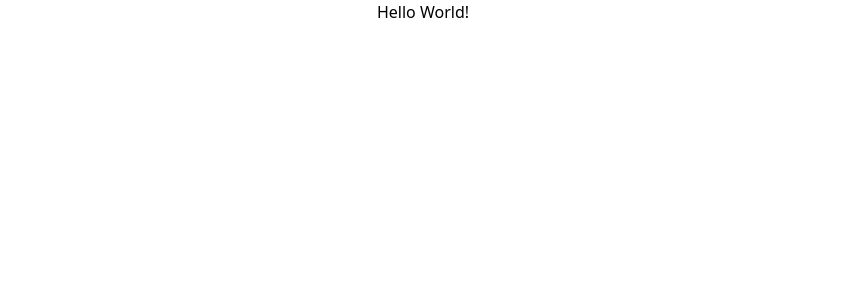
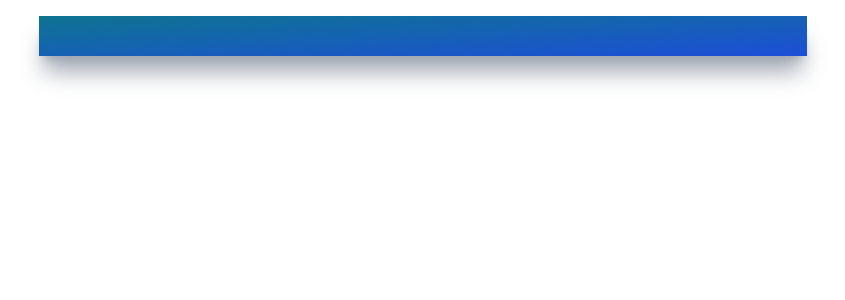
Before and after one commit to aminisa/weather-application, a React (Create React App) app: page / in a window 1280 px wide. Shown: the top 300 px of the page, without its empty margins (217-1062 px from the left). Built offline with nearby package versions, Linux system fonts and the light colour scheme.

Commit message:
imported unicons and created initial container

```diff
--- a/src/App.js
+++ b/src/App.js
@@ -1,10 +1,9 @@
 import './App.css';
+import UilReact from '@iconscout/react-unicons/icons/uil-react'
 
 function App() {
   return (
-    <div className="App">
-      <h1>Hello World!</h1>
-    </div>
+    <div className=' mx-auto max-w-screen-md mt-4 py-5 px-32 bg-gradient-to-br from-cyan-700 to-blue-700 h-fit shadow-xl shadow-gray-400'></div>
   );
 }
 
```
